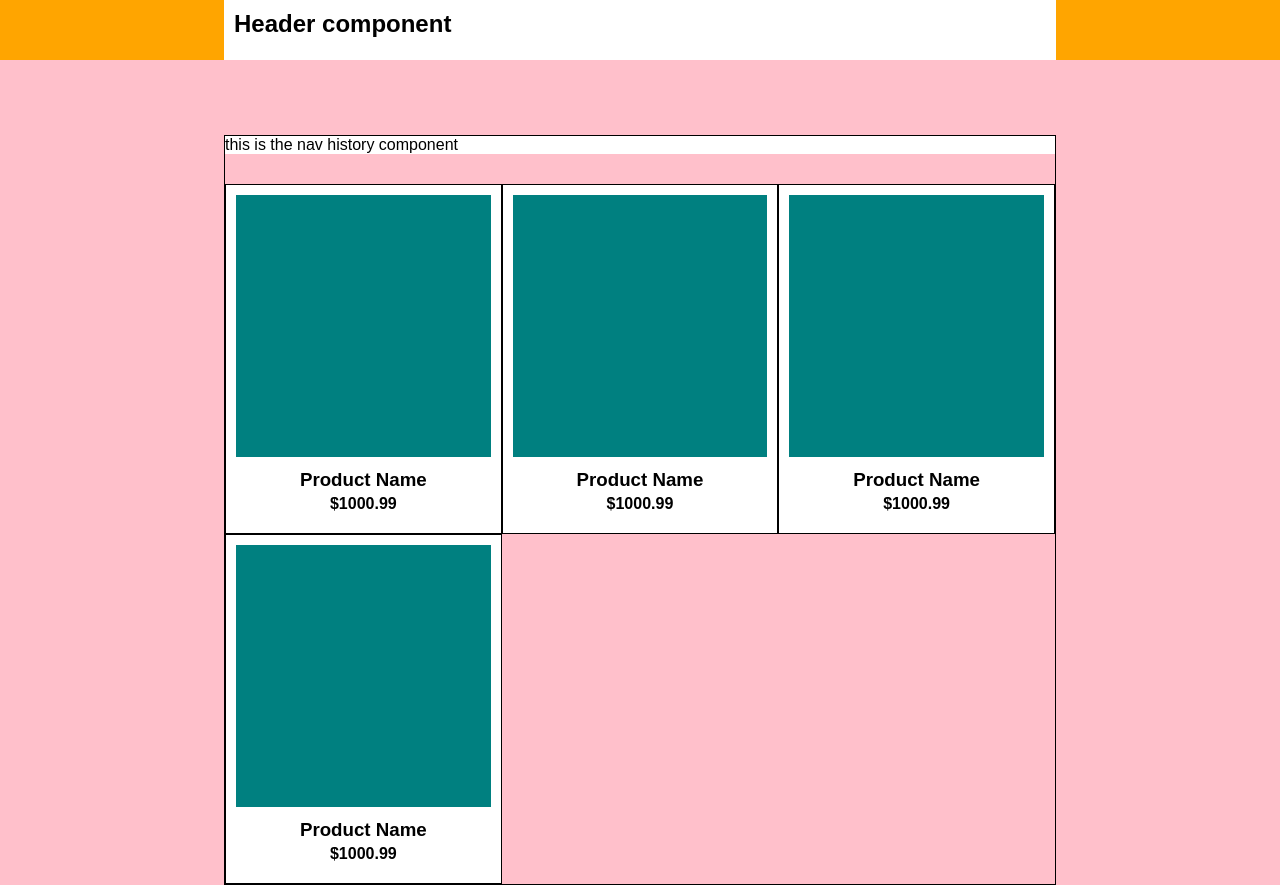
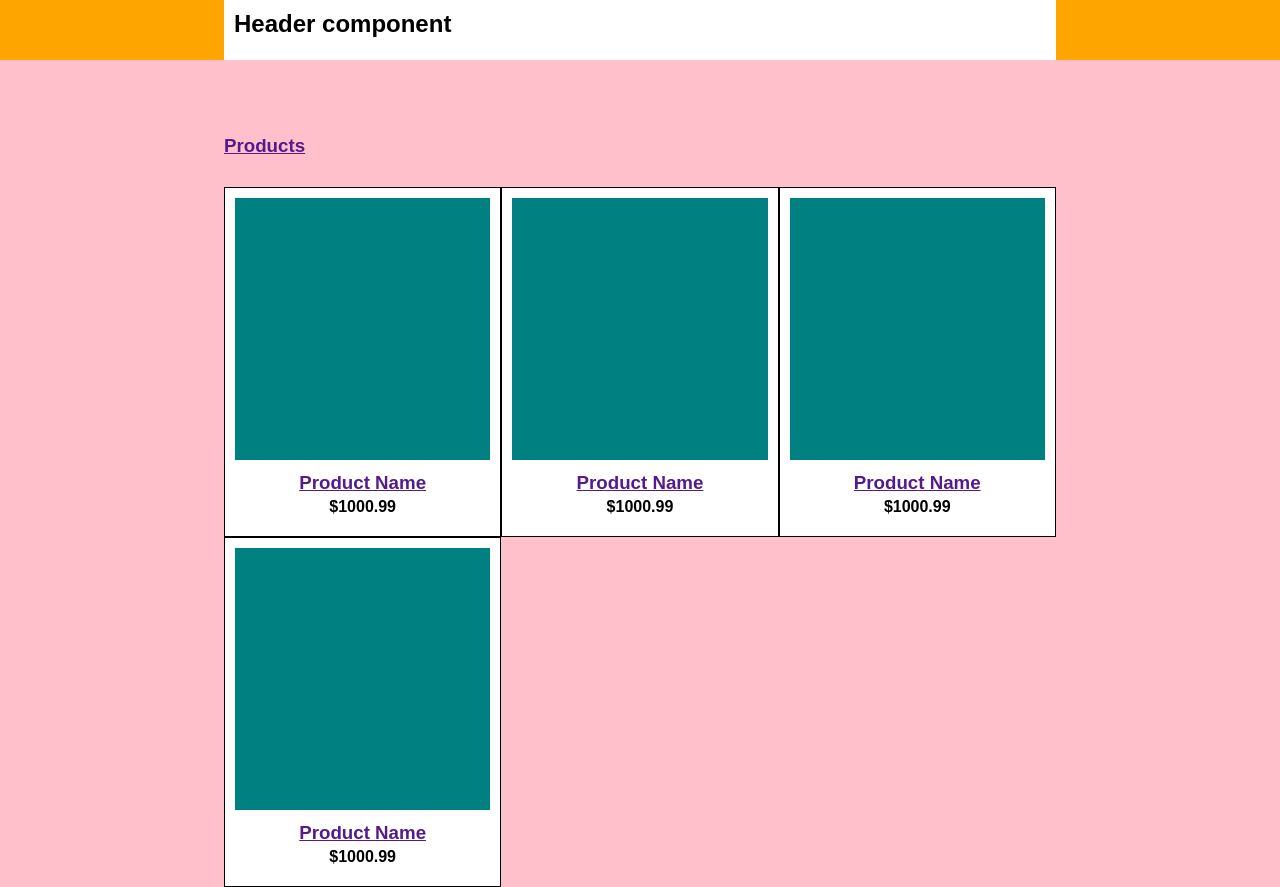
Before and after one commit to papss/Good-threads, a React (Create React App) app: page / in a window 1280 px wide. Built offline with nearby package versions, Linux system fonts and the light colour scheme.

Commit message:
rough layout done, time for interactivity

```diff
--- a/src/components/NavHistory.js
+++ b/src/components/NavHistory.js
@@ -5,8 +5,12 @@ class NavHistory extends Component {
   render() {
     return (
       <div className="nav-history">
-        {/* Basically a mini site directory. */}
-        this is the nav history component
+        <div className='nav-history-link'>
+          <h3> <a href=''> Products </a> </h3>
+        </div>
+        <div className="nav-history-link">
+          {/* next page up goes here */}
+        </div>
       </div>
     );
   }
--- a/src/components/ProductIndex.js
+++ b/src/components/ProductIndex.js
@@ -13,7 +13,7 @@ class ProductIndex extends Component {
               {/* product thumbnail image goes here */}
             </div>
             <div className="index-details">
-              <h3> Product Name </h3>
+              <h3> <a href=""> Product Name </a> </h3>
               <h4> $1000.99 </h4>
             </div>
           </div>
@@ -23,7 +23,7 @@ class ProductIndex extends Component {
               {/* product thumbnail image goes here */}
             </div>
             <div className="index-details">
-              <h3> Product Name </h3>
+              <h3> <a href=""> Product Name </a> </h3>
               <h4> $1000.99 </h4>
             </div>
           </div>
@@ -33,7 +33,7 @@ class ProductIndex extends Component {
               {/* product thumbnail image goes here */}
             </div>
             <div className="index-details">
-              <h3> Product Name </h3>
+              <h3> <a href=""> Product Name </a> </h3>
               <h4> $1000.99 </h4>
             </div>
           </div>
@@ -43,7 +43,7 @@ class ProductIndex extends Component {
               {/* product thumbnail image goes here */}
             </div>
             <div className="index-details">
-              <h3> Product Name </h3>
+              <h3> <a href=""> Product Name </a> </h3>
               <h4> $1000.99 </h4>
             </div>
           </div>
--- a/src/components/stylesheets/App.css
+++ b/src/components/stylesheets/App.css
@@ -37,7 +37,6 @@
   width: 65%;
   margin: auto;
   margin-top: 75px;
-  border: 1px solid black;
 }
 
 /* Product Page styles */
@@ -65,7 +64,10 @@
 /* Nav history, modularize. */
 .nav-history {
   margin-bottom: 30px;
-  background: white;
+}
+
+.nav-history-link {
+  display: inline-block;
 }
 
 /* Product Page styles; modularize. */
```
